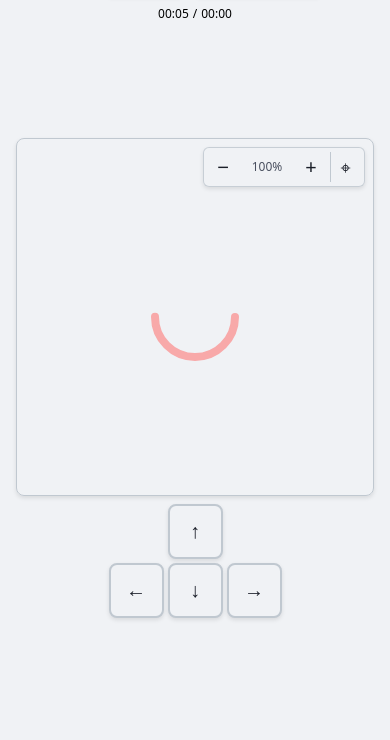
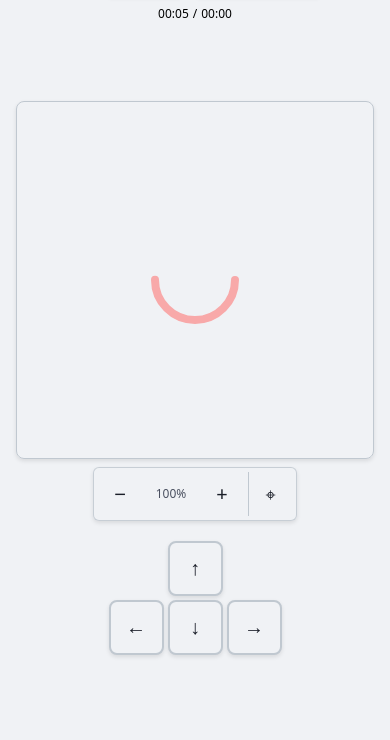
Before and after one commit to DanilChugaev/labyrinth, a website built with Vite: page index.html in a window 390 px wide. Shown: the part 104-844 px from the top of the page. Built offline with nearby package versions, Linux system fonts and the light colour scheme.

Commit message:
feat: updated controls
- moved zoom next to arrows
- added mobile control layout
- enlarged zoom buttons to 44px
- bumped version to 0.1.5

```diff
--- a/package.json
+++ b/package.json
@@ -1,7 +1,7 @@
 {
   "name": "labyrinth",
   "private": true,
-  "version": "0.1.4",
+  "version": "0.1.5",
   "type": "module",
   "scripts": {
     "dev": "vite",
--- a/src/components/Zoom/zoom.css
+++ b/src/components/Zoom/zoom.css
@@ -2,8 +2,8 @@
   display: flex;
   align-items: center;
   position: absolute;
-  top: 12px;
-  right: 12px;
+  top: 0;
+  right: 0;
   gap: 2px;
   z-index: 3;
   padding: 4px;
@@ -14,12 +14,19 @@
   backdrop-filter: blur(8px);
 }
 
+@media (max-width: 579px) {
+  .zoom-controls {
+    position: static;
+    margin-bottom: 20px;
+  }
+}
+
 .zoom-controls__button,
 .zoom-controls__value {
   display: grid;
   place-items: center;
-  width: 30px;
-  height: 30px;
+  width: 44px;
+  height: 44px;
   border: 0;
   border-radius: 4px;
   color: var(--color);
--- a/src/main.ts
+++ b/src/main.ts
@@ -78,8 +78,6 @@ async function main() {
          <canvas id="canvas-path" class="canvas-path"></canvas>
          <canvas id="canvas-point" class="canvas-point"></canvas>
 
-         ${ZoomControls()}
-
         <div id="result-container" class="game__result">
           <div>Победа!</div>
 
@@ -90,11 +88,15 @@ async function main() {
         </div>
       </div>
 
-      <div class="game__arrows">
-        <button class="game__button game-button--top" id="top" type="button"><span>↑</span></button>
-        <button class="game__button game-button--left" id="left" type="button"><span>←</span></button>
-        <button class="game__button game-button--bottom" id="bottom" type="button"><span>↓</span></button>
-        <button class="game__button game-button--right" id="right" type="button"><span>→</span></button>
+      <div class="game__controls">
+        <div class="game__arrows">
+          <button class="game__button game-button--top" id="top" type="button"><span>↑</span></button>
+          <button class="game__button game-button--left" id="left" type="button"><span>←</span></button>
+          <button class="game__button game-button--bottom" id="bottom" type="button"><span>↓</span></button>
+          <button class="game__button game-button--right" id="right" type="button"><span>→</span></button>
+        </div>
+
+        ${ZoomControls()}
       </div>
     </div>
   `;
--- a/src/styles/common.css
+++ b/src/styles/common.css
@@ -214,6 +214,21 @@ body {
   grid-area: right;
 }
 
+.game__controls {
+  display: flex;
+  align-items: center;
+  justify-content: center;
+  flex-wrap: wrap;
+  position: relative;
+  width: 100%;
+}
+
+@media (max-width: 579px) {
+  .game__controls {
+    flex-direction: column-reverse;
+  }
+}
+
 .game__arrows {
   display: grid;
   gap: 4px;
```
